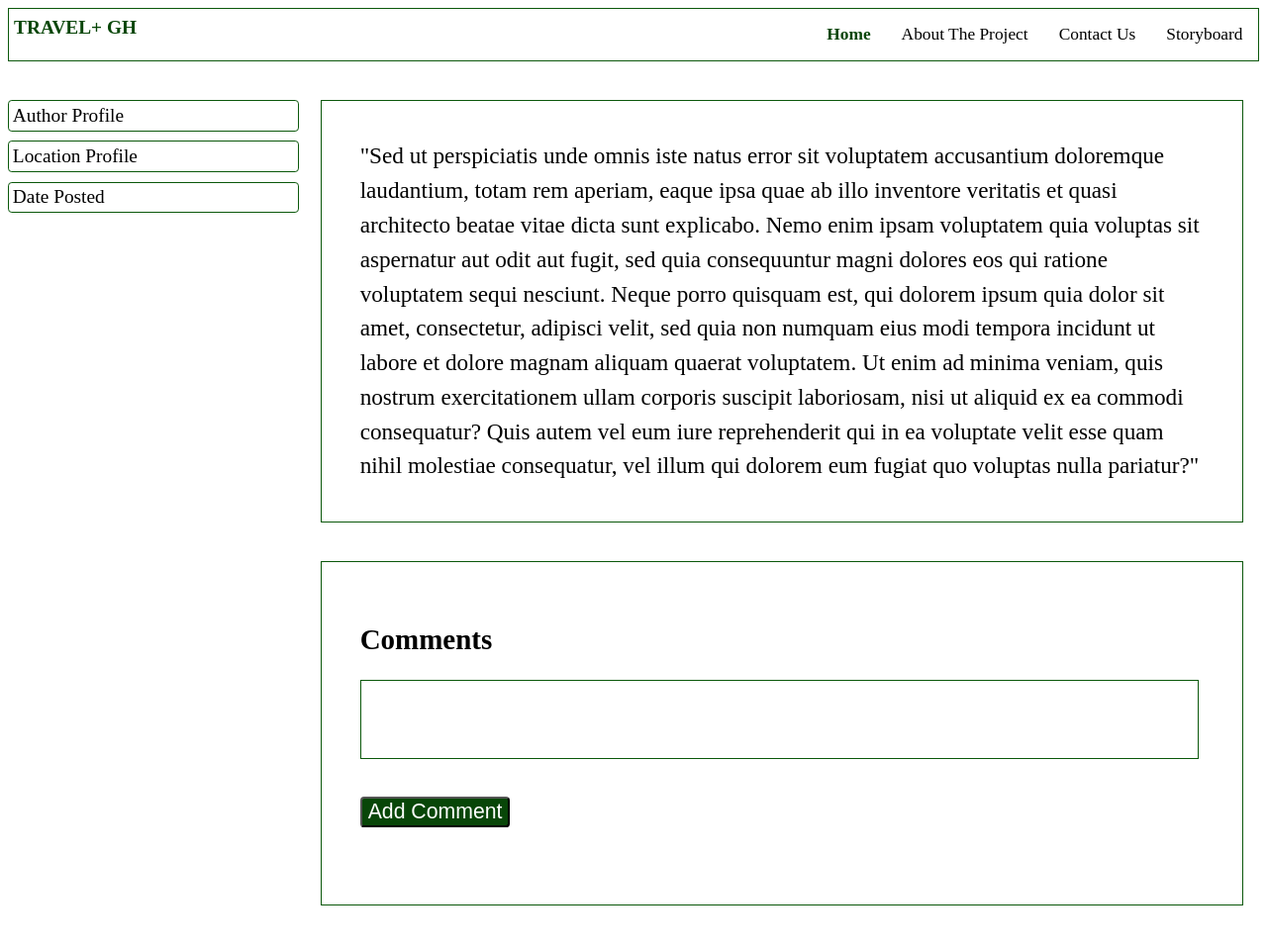
After one commit to sediaku/Web_Warriors_Travelsite, a PHP site: page /view/view-blog-post.php in a window 1280 px wide. The commit adds this page. Shown: the whole page at 99% size. Run offline with PHP 8.4, Linux system fonts and the light colour scheme.

Commit message:
Renamed files and fixed typos

```diff
--- /dev/null
+++ b/TRAVEL+/view/view-blog-post.php
@@ -0,0 +1,43 @@
+<!DOCTYPE html>
+<html lang = "en">
+    <head>
+        <meta charset="UTF-8">
+        <meta name = "viewport" content = "width=device-width, initial-scale=1.0">
+        <title>Blog Post</title>
+        <link rel = "stylesheet" href = "../assets/css/style.css">
+        <link rel = "stylesheet" href = "../assets/css/blog-style.css">
+        <link href="https://fonts.googleapis.com/icon?family=Material+Symbols+Outlined" rel="stylesheet">
+    </head>
+
+    <body>
+        <header>
+            <?php include '../navbar_guest.php'; ?>
+        </header>
+
+        <section class="blog-view">
+            <div class = "left">
+                <div class = "author"><a href="">Author Profile</a></div>
+                <div class = "location"><a href="">Location Profile</a></div>
+                <div class = "date">Date Posted</div>
+            </div>
+
+            <div class = "right">
+                <div class = "Post">
+                    "Sed ut perspiciatis unde omnis iste natus error sit voluptatem accusantium doloremque laudantium, totam rem aperiam,
+                    eaque ipsa quae ab illo inventore veritatis et quasi architecto beatae vitae dicta sunt explicabo.
+                    Nemo enim ipsam voluptatem quia voluptas sit aspernatur aut odit aut fugit, sed quia consequuntur magni dolores eos qui ratione voluptatem sequi nesciunt.
+                    Neque porro quisquam est, qui dolorem ipsum quia dolor sit amet, consectetur, adipisci velit,
+                    sed quia non numquam eius modi tempora incidunt ut labore et dolore magnam aliquam quaerat voluptatem.
+                    Ut enim ad minima veniam, quis nostrum exercitationem ullam corporis suscipit laboriosam, nisi ut aliquid ex ea commodi consequatur?
+                    Quis autem vel eum iure reprehenderit qui in ea voluptate velit esse quam nihil molestiae consequatur, vel illum qui dolorem eum fugiat quo voluptas nulla pariatur?"
+                </div>
+                <div class = "comment-section">
+                    <h1>Comments</h1>
+                    <div class = "comments"></div>
+                    <button>Add Comment</button>
+                </div>
+            </div>
+
+        </section>
+    </body>
+</html>
```
Also changed, not shown: TRAVEL+/view/admin/admin-dashboard.php (+9 -6 lines), TRAVEL+/view/view-location.php (added, +42 -0 lines).
